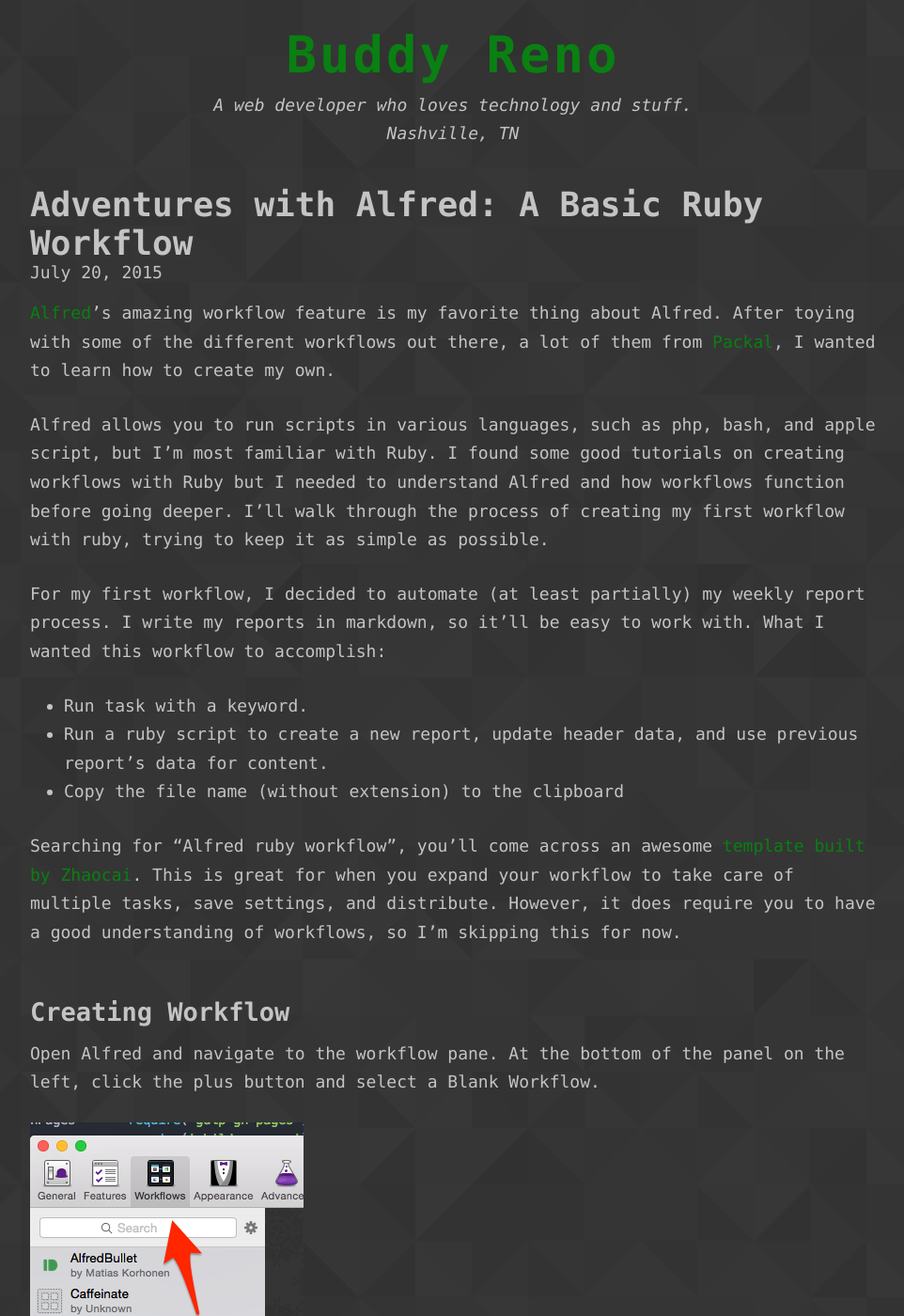
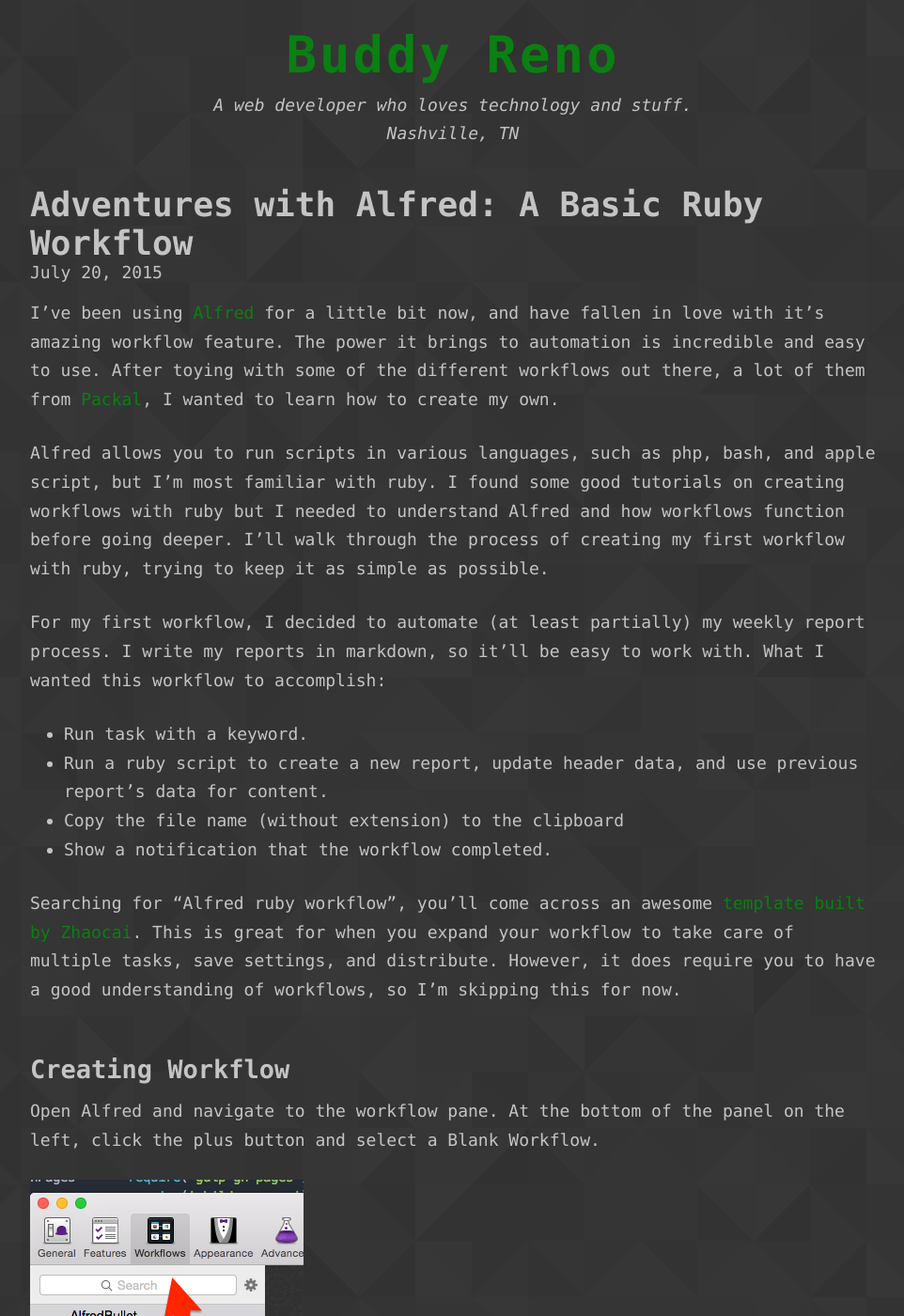
Before and after one commit to BuddyLReno/BuddyLReno.github.io, a Jekyll site: the page built from _posts/2015-07-20-adventures-with-alfred-a-basic-ruby-workflow.md, in a window 1280 px wide and 1400 px high. Shown: the whole window at 94% size, without its empty margins (158-1120 px from the left). Built offline with Jekyll 4.4.1, drawn with Linux system fonts in a browser that asks for light colours; some of the changed text lies outside the part shown.

Commit message:
Fix ruby script image. Adjust post per peer suggestions.

```diff
--- a/_posts/2015-07-20-adventures-with-alfred-a-basic-ruby-workflow.md
+++ b/_posts/2015-07-20-adventures-with-alfred-a-basic-ruby-workflow.md
@@ -5,9 +5,9 @@ date:  2015-07-20
 description: "Learning how to use Alfred by creating a simple workflow."
 ---
 
-[Alfred](http://www.alfredapp.com)'s amazing workflow feature is my favorite thing about Alfred.  After toying with some of the different workflows out there, a lot of them from [Packal](http://www.packal.org), I wanted to learn how to create my own.
+I've been using [Alfred](http://www.alfredapp.com) for a little bit now, and have fallen in love with it's amazing workflow feature. The power it brings to automation is incredible and easy to use. After toying with some of the different workflows out there, a lot of them from [Packal](http://www.packal.org), I wanted to learn how to create my own.
 
-Alfred allows you to run scripts in various languages, such as php, bash, and apple script, but I'm most familiar with Ruby. I found some good tutorials on creating workflows with Ruby but I needed to understand Alfred and how workflows function before going deeper. I'll walk through the process of creating my first workflow with ruby, trying to keep it as simple as possible.
+Alfred allows you to run scripts in various languages, such as php, bash, and apple script, but I'm most familiar with ruby. I found some good tutorials on creating workflows with ruby but I needed to understand Alfred and how workflows function before going deeper. I'll walk through the process of creating my first workflow with ruby, trying to keep it as simple as possible.
 <!--more-->
 
 For my first workflow, I decided to automate (at least partially) my weekly report process. I write my reports in markdown, so it'll be easy to work with. What I wanted this workflow to accomplish:
@@ -15,6 +15,7 @@ For my first workflow, I decided to automate (at least partially) my weekly repo
 - Run task with a keyword.
 - Run a ruby script to create a new report, update header data, and use previous report's data for content.
 - Copy the file name (without extension) to the clipboard
+- Show a notification that the workflow completed.
 
 Searching for "Alfred ruby workflow", you'll come across an awesome [template built by Zhaocai](https://github.com/zhaocai/alfred-workflow). This is great for when you expand your workflow to take care of multiple tasks, save settings, and distribute. However, it does require you to have a good understanding of workflows, so I'm skipping this for now.
 
@@ -36,11 +37,11 @@ To keep it easy, I've decided that my keyword doesn't accept any user input.  Th
 ![keyword details](/assets/images/alfred-ruby-workflow/keyword-details-preview.png)
 
 ## Adding the Script
-Click the plus button on the workflow canvas and select "Run Script" from the Actions menu.  This will bring up a new window asking for your script details. I've left everything as default here as well, except I changed the language to Ruby.
+Click the plus button on the workflow canvas and select "Run Script" from the Actions menu.  This will bring up a new window asking for your script details. I've left everything as default here as well, except I changed the language to ruby.
 
 ![ruby script](/assets/images/alfred-ruby-workflow/ruby-script.png)
 
-I've provided my script below and commented on a few lines, notable to working with Alfred. This isn't necessarily good Ruby code, but I'm not concerned about that right now; version 1.0 people. Feel free to edit and use it, but since it's not really meant to be shared, you'll need to make some significant changes. Add your script and save it.
+I've provided my script below and commented on a few lines, notable to working with Alfred. This isn't necessarily good ruby code, but I'm not concerned about that right now; version 1.0 people. Feel free to edit and use it, but since it's not really meant to be shared, you'll need to make some significant changes. Add your script and save it.
 
 {% highlight ruby %}
 	require 'fileutils'
```
Also changed, not shown: assets/images/alfred-ruby-workflow/ruby-script.png, 2 other files.
